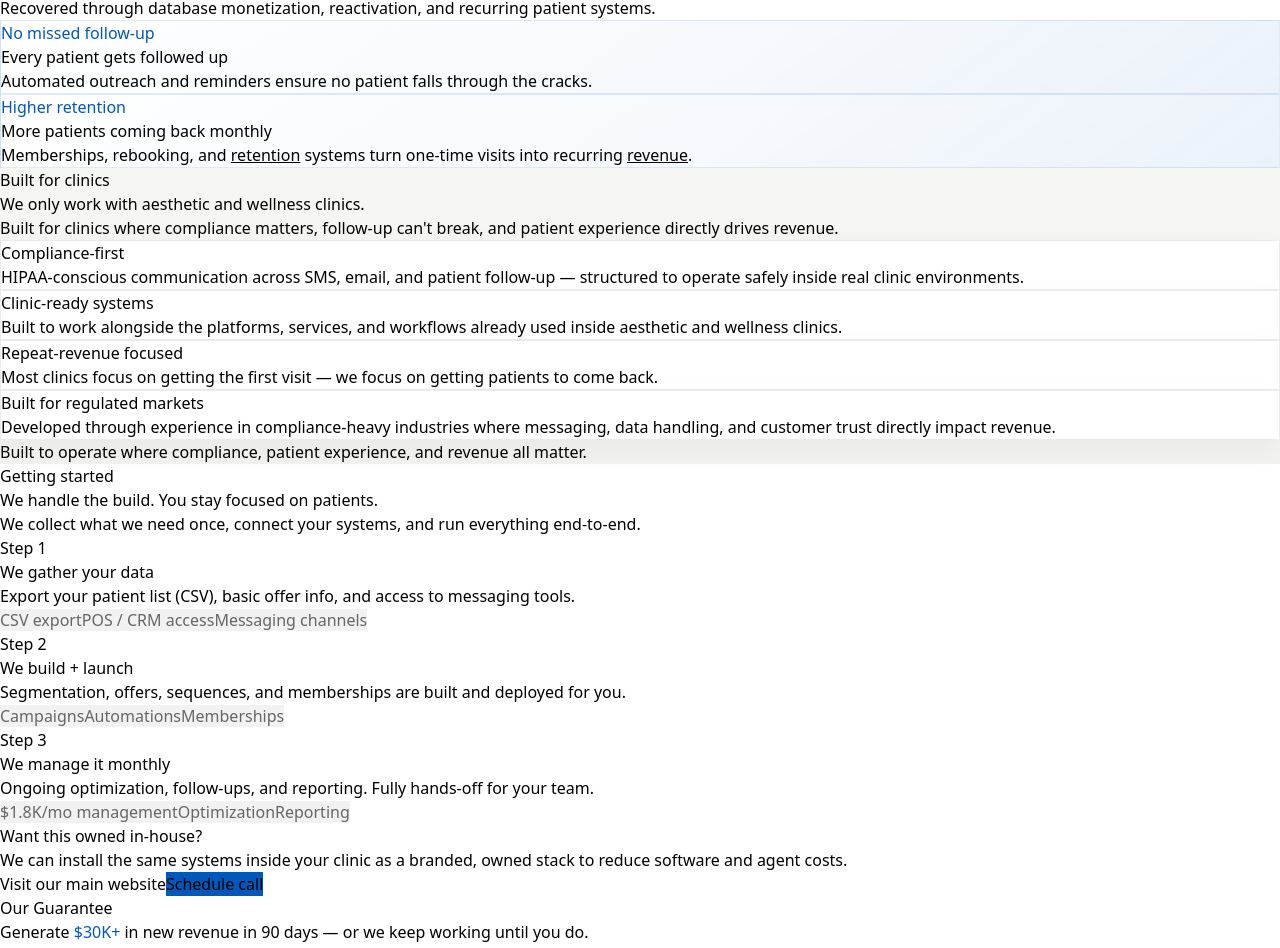
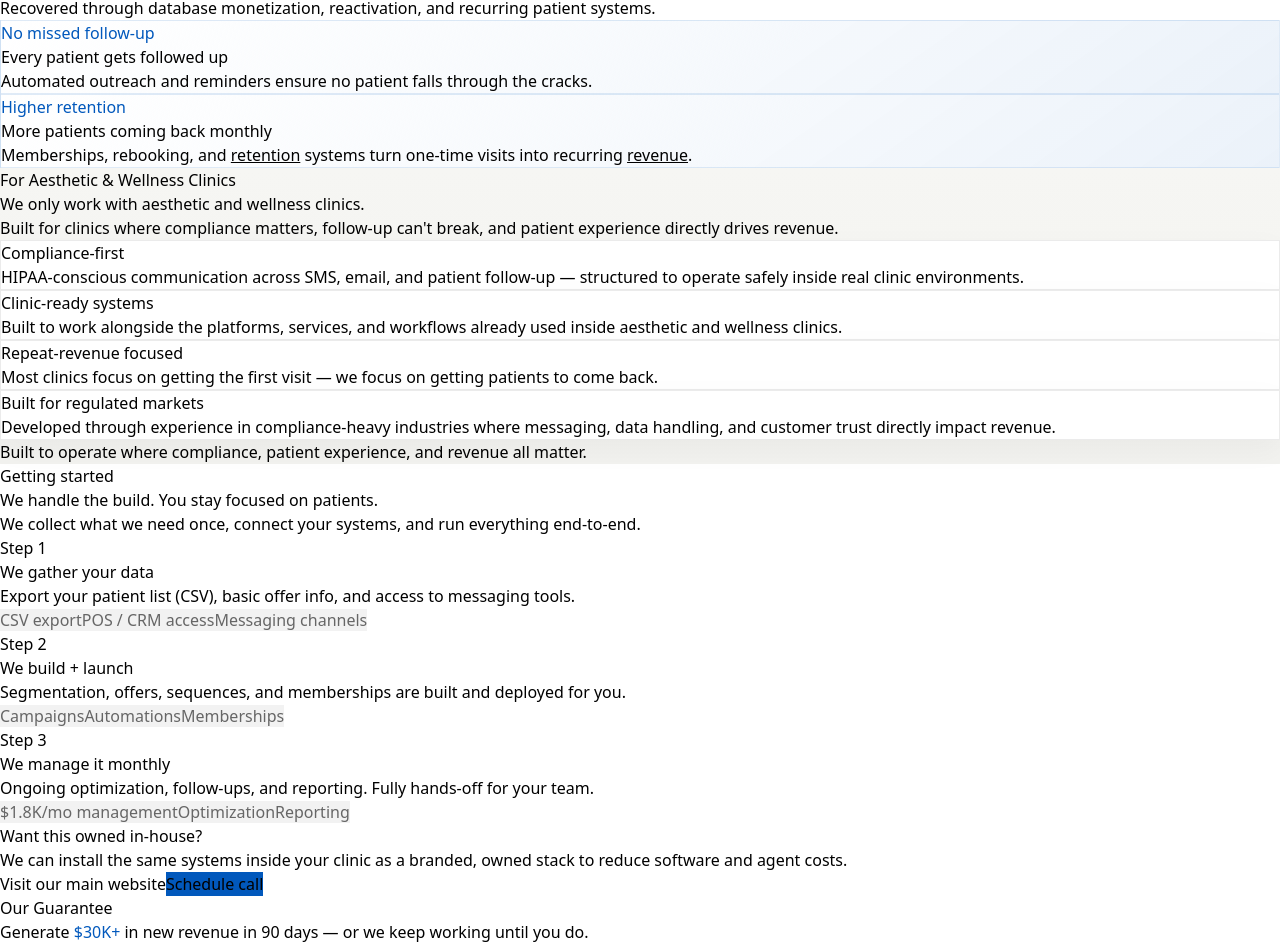
Before and after one commit to alexshue-code/synta-funnel, a React (Vite) app: page / in a window 1280 px wide. Shown: the part 4317-5265 px from the top of the page. Built offline with nearby package versions, Linux system fonts and the light colour scheme.

Commit message:
Update authority section eyebrow pill copy

```diff
--- a/src/App.jsx
+++ b/src/App.jsx
@@ -637,7 +637,7 @@ function AuthoritySection() {
             transition: "opacity 0.6s ease, transform 0.6s ease",
           }}
         >
-          <Eyebrow centered>Built for clinics</Eyebrow>
+          <Eyebrow centered>For Aesthetic & Wellness Clinics</Eyebrow>
           <h2 className="mx-auto mt-4 max-w-3xl text-4xl font-semibold leading-[0.98] tracking-[-0.045em] md:text-6xl">
             We only work with aesthetic and wellness clinics.
           </h2>
```
